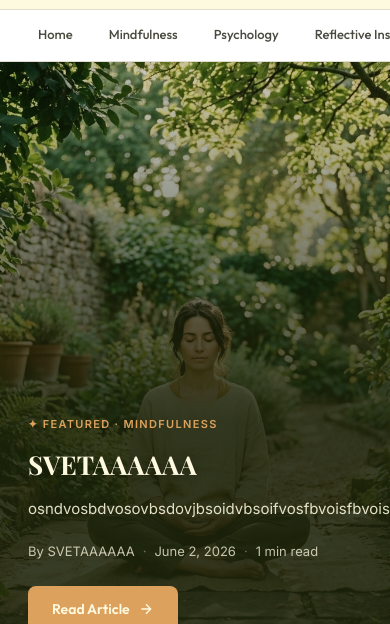
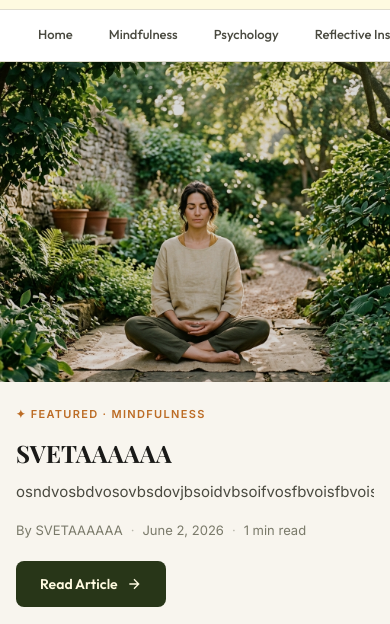
Before and after one commit to AlfawwazAltabatibi02/Proven-Psychology-Journal, a website: page index.html in a window 390 px wide. Shown: the part 205-829 px from the top of the page. Drawn offline with nearby package versions, Linux system fonts and the light colour scheme; no server answers; a web font is replaced by a local one.

Commit message:
Redesign hero section for simple, beautiful layouts on desktop and mobile

```diff
--- a/index.html
+++ b/index.html
@@ -625,10 +625,10 @@
           <span class="logo-icon">✦</span>
           <div>
             <span class="logo-main">PROVEN PSYCHOLOGY JOURNAL</span>
-            <span class="logo-sub">Mind · Soul · Society</span>
+            <span class="logo-sub">Mind · Psychology · Society</span>
           </div>
         </a>
-        <p class="footer-desc">A thoughtful magazine exploring the intersections of mind, soul, and society. Independent since 2022.</p>
+        <p class="footer-desc">A thoughtful magazine exploring the intersections of mind, psychology, and society. Independent since 2026.</p>
         <div class="footer-social">
           <a href="https://www.instagram.com/provenpsychologyjournal?igsh=MTdxZTh1YnZ4dHFzOQ%3D%3D&utm_source=qr" target="_blank" rel="noopener" aria-label="Instagram" class="footer-social-link">
             <svg width="20" height="20" viewBox="0 0 24 24" fill="none" stroke="currentColor" stroke-width="2"><rect x="2" y="2" width="20" height="20" rx="5" ry="5"/><circle cx="12" cy="12" r="4"/><circle cx="17.5" cy="6.5" r="1" fill="currentColor" stroke="none"/></svg>
--- a/style.css
+++ b/style.css
@@ -216,28 +216,40 @@ input, select, textarea { font-family: inherit; outline: none; }
 .hero-image-wrap { position: absolute; inset: 0; }
 .hero-img { width: 100%; height: 100%; object-fit: cover; transition: transform 8s ease; }
 .hero:hover .hero-img { transform: scale(1.03); }
-.hero-overlay { position: absolute; inset: 0; background: linear-gradient(to top, rgba(28,35,10,0.88) 40%, rgba(28,35,10,0.2) 100%); }
+.hero-overlay { position: absolute; inset: 0; background: rgba(0,0,0,0.15); }
 .hero-content {
-  position: absolute; bottom: 0; left: 0; right: 0;
-  padding: 48px; color: var(--cornsilk);
+  position: absolute; bottom: 40px; left: 40px;
+  max-width: 580px; padding: 40px;
+  background: rgba(254, 250, 224, 0.95); /* var(--cornsilk) with 95% opacity */
+  backdrop-filter: blur(8px);
+  -webkit-backdrop-filter: blur(8px);
+  border-radius: var(--radius);
+  border: 1px solid rgba(40, 54, 24, 0.12); /* var(--forest) border with opacity */
+  color: var(--text-dark);
+  box-shadow: var(--shadow-lg);
+  display: flex; flex-direction: column; align-items: flex-start;
+  z-index: 10;
 }
-.hero-tag { font-size: 11px; font-weight: 600; letter-spacing: 0.12em; text-transform: uppercase; color: var(--earth); }
+.hero-tag { font-size: 11px; font-weight: 700; letter-spacing: 0.12em; text-transform: uppercase; color: var(--tiger); display: inline-block; margin-bottom: 8px; }
 .hero-title {
-  font-family: var(--font-serif); font-size: clamp(28px, 3.5vw, 46px);
-  font-weight: 700; line-height: 1.15; margin: 14px 0 16px;
-  text-shadow: 0 2px 12px rgba(0,0,0,0.3);
+  font-family: var(--font-serif); font-size: clamp(24px, 3vw, 36px);
+  font-weight: 700; line-height: 1.2; margin: 8px 0 12px;
+  color: var(--text-dark); text-shadow: none;
 }
-.hero-excerpt { font-size: 15px; opacity: 0.88; max-width: 560px; margin-bottom: 20px; line-height: 1.7; }
-.hero-meta { display: flex; align-items: center; gap: 8px; font-size: 13px; opacity: 0.75; margin-bottom: 24px; }
+.hero-excerpt {
+  font-size: 15px; color: var(--text-mid); margin-bottom: 20px; line-height: 1.6; max-width: 100%;
+  display: -webkit-box; -webkit-line-clamp: 3; -webkit-box-orient: vertical; overflow: hidden; text-overflow: ellipsis;
+}
+.hero-meta { display: flex; align-items: center; gap: 8px; font-size: 13px; color: var(--text-light); margin-bottom: 24px; }
 .hero-dot { opacity: 0.5; }
 .btn-read-more {
   display: inline-flex; align-items: center; gap: 8px;
-  background: var(--earth); color: var(--cornsilk);
+  background: var(--forest); color: var(--cornsilk);
   padding: 12px 24px; border-radius: 8px;
   font-size: 14px; font-weight: 600; font-family: var(--font-display);
   transition: all var(--transition);
 }
-.btn-read-more:hover { background: var(--tiger); transform: translateY(-2px); box-shadow: 0 8px 24px rgba(188,108,37,0.4); }
+.btn-read-more:hover { background: var(--tiger); transform: translateY(-2px); box-shadow: 0 8px 24px rgba(188,108,37,0.3); }
 .btn-read-more svg { transition: transform var(--transition); }
 .btn-read-more:hover svg { transform: translateX(4px); }
 
@@ -311,7 +323,7 @@ input, select, textarea { font-family: inherit; outline: none; }
 .card-category { font-size: 10px; font-weight: 700; letter-spacing: 0.1em; text-transform: uppercase; color: var(--moss); }
 .card-title { font-family: var(--font-serif); font-size: 18px; line-height: 1.4; margin: 8px 0 12px; color: var(--text-dark); }
 .featured-card .card-title { font-size: 22px; }
-.card-excerpt { font-size: 14px; color: var(--text-mid); line-height: 1.7; margin-bottom: 16px; }
+.card-excerpt { font-size: 14px; color: var(--text-mid); line-height: 1.7; margin-bottom: 16px; display: -webkit-box; -webkit-line-clamp: 3; -webkit-box-orient: vertical; overflow: hidden; text-overflow: ellipsis; }
 .card-footer { display: flex; flex-wrap: wrap; align-items: center; gap: 8px; font-size: 12px; color: var(--text-light); border-top: 1px solid var(--border); padding-top: 12px; margin-top: 12px; }
 .card-author { color: var(--moss); font-weight: 600; }
 .card-tag-inline { background: var(--light-green); color: var(--forest); padding: 2px 8px; border-radius: 20px; font-size: 10px; font-weight: 700; }
@@ -346,7 +358,7 @@ input, select, textarea { font-family: inherit; outline: none; }
 .list-card:hover .list-card-image img { transform: scale(1.05); }
 .list-card-content { padding: 24px 24px 24px 0; flex: 1; display: flex; flex-direction: column; justify-content: center; }
 .list-card-title { font-family: var(--font-serif); font-size: 20px; line-height: 1.35; margin: 8px 0 12px; }
-.list-card-excerpt { font-size: 14px; color: var(--text-mid); line-height: 1.7; margin-bottom: 16px; }
+.list-card-excerpt { font-size: 14px; color: var(--text-mid); line-height: 1.7; margin-bottom: 16px; display: -webkit-box; -webkit-line-clamp: 3; -webkit-box-orient: vertical; overflow: hidden; text-overflow: ellipsis; }
 
 /* ===== PSYCHOLOGY GRID ===== */
 .psych-grid { display: grid; grid-template-columns: 1fr 340px; gap: 28px; }
@@ -643,9 +655,22 @@ input, select, textarea { font-family: inherit; outline: none; }
   .subscribe-inner, .about-inner, .contact-inner { gap: 48px; }
 }
 @media (max-width: 900px) {
-  .hero { grid-template-columns: 1fr; max-height: none; }
+  .hero { grid-template-columns: 1fr; max-height: none; min-height: auto; }
   .hero-side { display: none; }
-  .hero-featured { min-height: 500px; }
+  .hero-featured { min-height: auto; display: flex; flex-direction: column; }
+  .hero-image-wrap { position: relative; width: 100%; height: 320px; }
+  .hero-overlay { background: rgba(0,0,0,0.15); }
+  .hero-content {
+    position: relative; bottom: auto; left: auto; right: auto;
+    max-width: 100%; padding: 32px 24px;
+    background: var(--off-white); border-radius: 0; border: none;
+    border-bottom: 1px solid var(--border); backdrop-filter: none;
+    -webkit-backdrop-filter: none; box-shadow: none; color: var(--text-dark);
+  }
+  .hero-tag { color: var(--tiger); }
+  .hero-title { font-size: 26px; color: var(--text-dark); text-shadow: none; margin: 8px 0 12px; }
+  .hero-excerpt { color: var(--text-mid); margin-bottom: 16px; }
+  .hero-meta { color: var(--text-light); margin-bottom: 20px; }
   .articles-grid { grid-template-columns: 1fr 1fr; }
   .featured-card { grid-column: 1 / -1; grid-row: 1; }
   .psych-grid, .campus-grid { grid-template-columns: 1fr; }
@@ -673,8 +698,8 @@ input, select, textarea { font-family: inherit; outline: none; }
   .footer-links { grid-template-columns: 1fr; }
   .footer-bottom { flex-direction: column; text-align: center; }
   .form-row { grid-template-columns: 1fr; }
-  .hero-content { padding: 28px; }
-  .hero-title { font-size: 26px; }
+  .hero-content { padding: 24px 16px; }
+  .hero-title { font-size: 24px; }
   .section-block { padding: 40px 16px; }
   .follow-section, .subscribe-section, .about-section, .contact-section, .faq-section { padding: 48px 16px; }
   .footer { padding: 48px 16px 0; }
```
